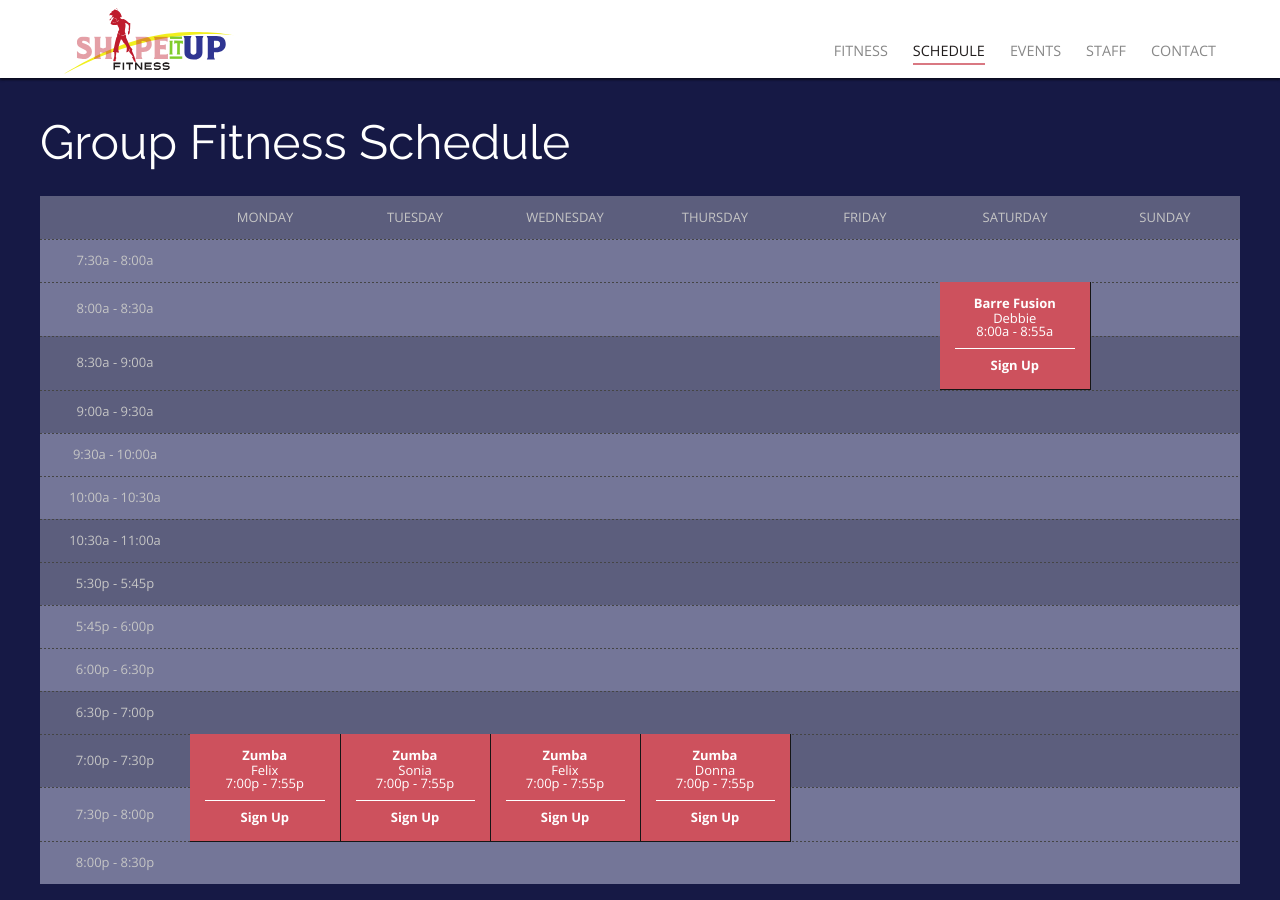
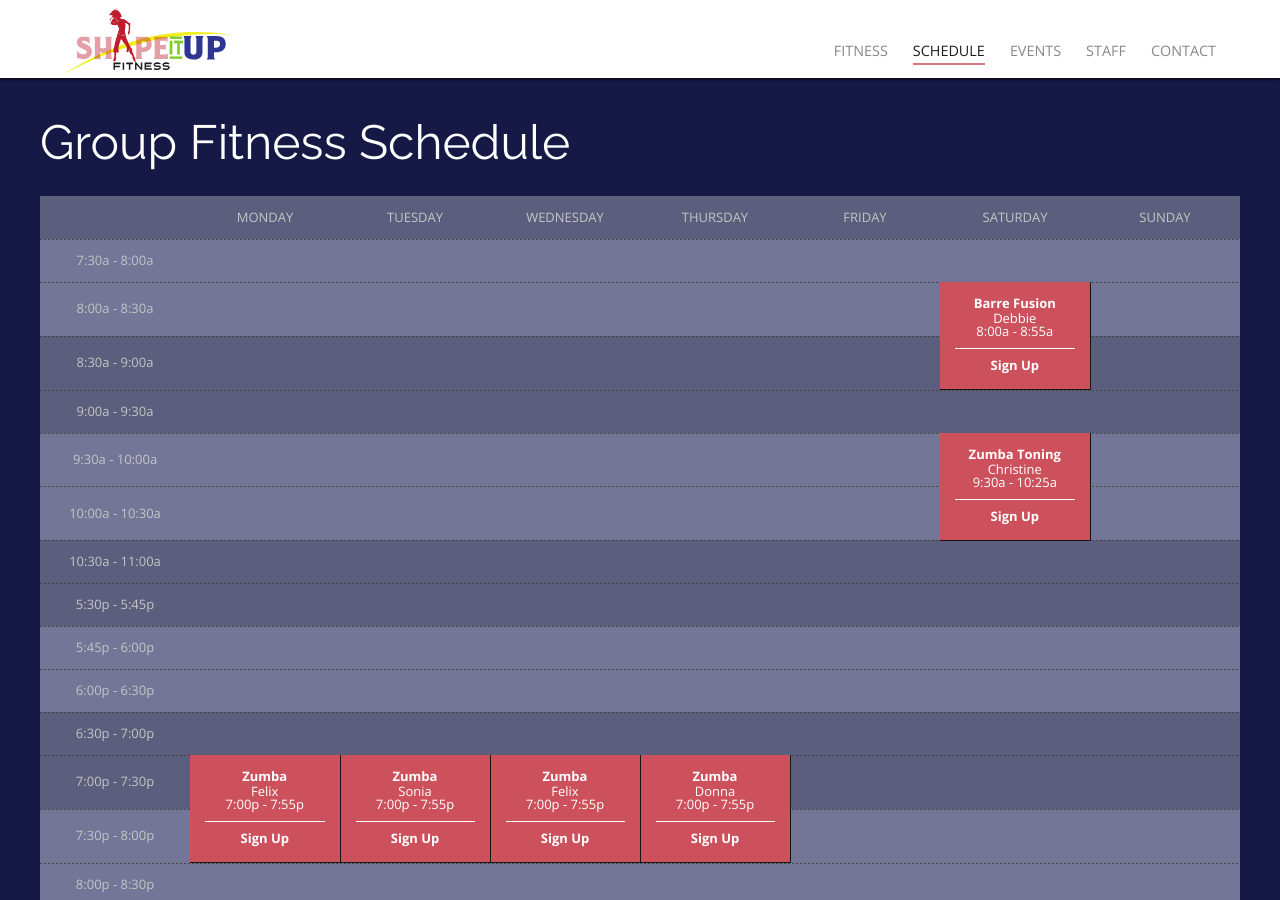
Before and after one commit to rwstone/shapeitup, a Jekyll site: the page built from schedule/index.md, in a window 1280 px wide and 900 px high. Built offline with Jekyll 4.4.1, drawn with Linux system fonts in a browser that asks for light colours; some web fonts are replaced.

Commit message:
Updated Index

```diff
--- a/schedule/index.md
+++ b/schedule/index.md
@@ -26,6 +26,12 @@ sessions:
   day: Thursday
   start_time: 7:00p
   end_time: 7:55p
+  length: 2
+- class: Zumba Toning
+  instructor: Christine
+  day: Saturday
+  start_time: 9:30a
+  end_time: 10:25a
   length: 2
 - class: Barre Fusion
   instructor: Debbie
```
